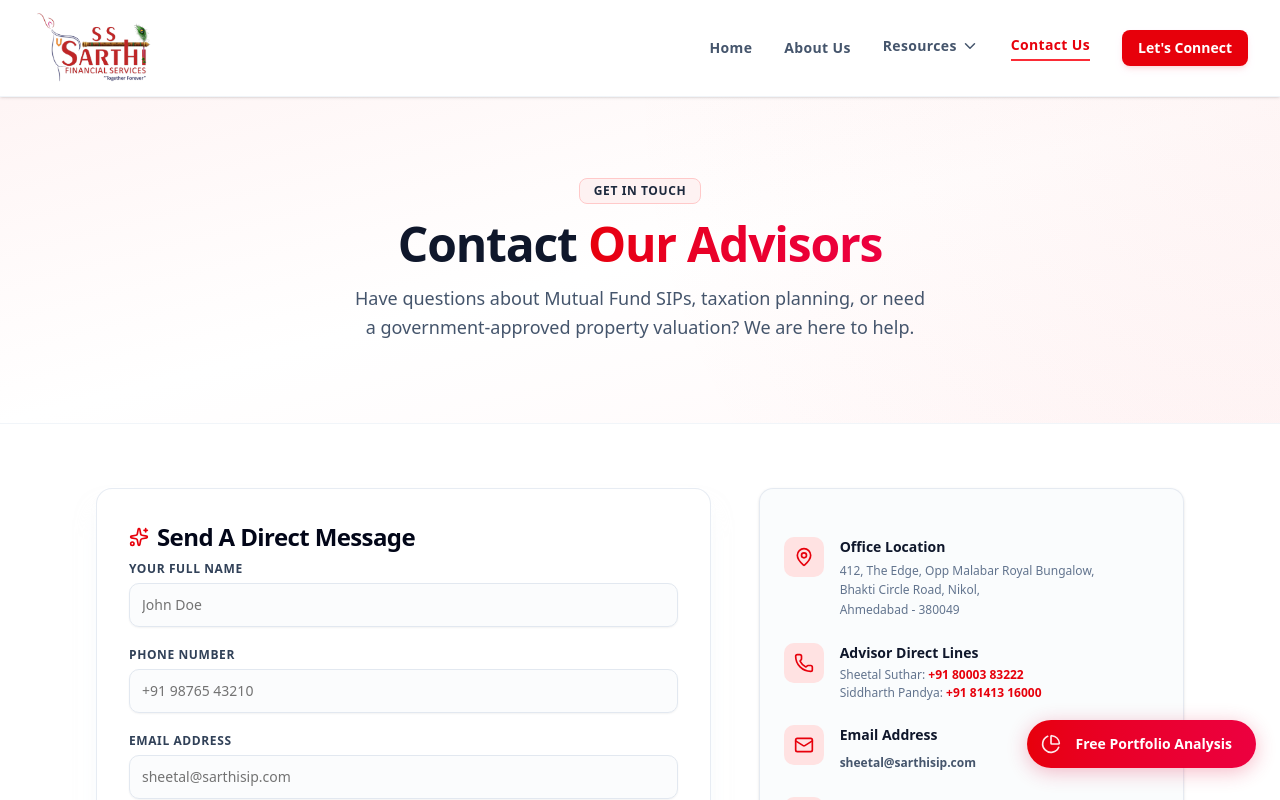
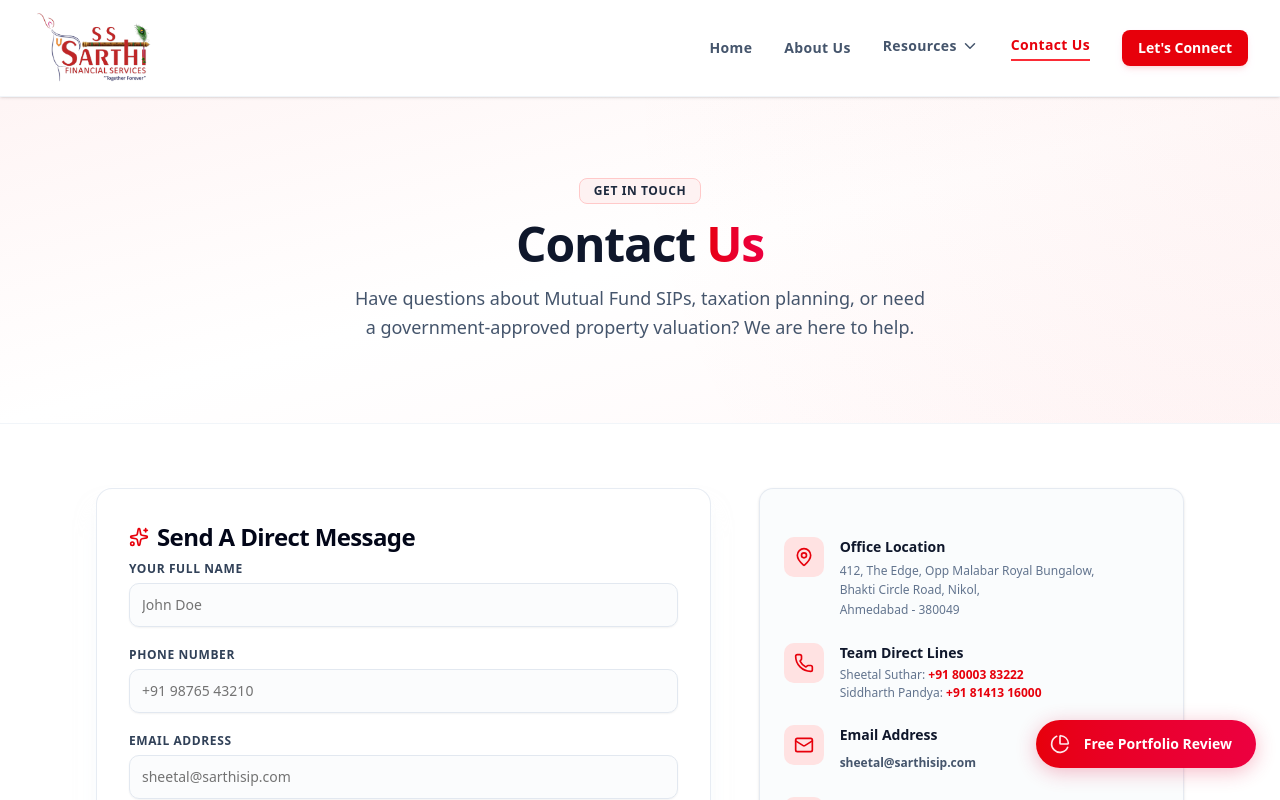
Before and after one commit to dhruvangg/sarthi, a Next.js app: page /contact in a window 1280 px wide. Shown: the top 800 px of the page. Built offline with nearby package versions, Linux system fonts and the light colour scheme.

Commit message:
fix: content changes

```diff
--- a/src/app/about/page.tsx
+++ b/src/app/about/page.tsx
@@ -194,9 +194,9 @@ export default function AboutPage() {
         <div className="container mx-auto px-4 md:px-8">
 
           <div className="max-w-3xl mx-auto text-center mb-16 space-y-3">
-            <Badge className="bg-red-50 text-red-700 border-red-100 font-semibold">Expert Advisors</Badge>
+            <Badge className="bg-red-50 text-red-700 border-red-100 font-semibold">Experts</Badge>
             <h2 className="text-3xl md:text-4xl font-bold tracking-tight text-slate-900 font-extrabold">
-              Meet Our Advisors
+              Meet our Team
             </h2>
             <p className="text-slate-500 text-sm md:text-base leading-relaxed">
               Our leadership is committed to transparency, compliance, and custom solutions for your wealth journey.
--- a/src/app/contact/page.tsx
+++ b/src/app/contact/page.tsx
@@ -78,7 +78,7 @@ export default function ContactPage() {
           <h1 className="text-4xl md:text-5xl font-extrabold tracking-tight text-slate-900">
             Contact{" "}
             <span className="text-transparent bg-clip-text bg-gradient-to-r from-red-600 to-rose-600">
-              Our Advisors
+              Us
             </span>
           </h1>
           <p className="text-slate-600 text-base md:text-lg leading-relaxed max-w-xl mx-auto">
@@ -125,7 +125,7 @@ export default function ContactPage() {
                       <Phone className="h-5 w-5" />
                     </div>
                     <div>
-                      <h4 className="font-bold text-slate-900 text-sm mb-1">Advisor Direct Lines</h4>
+                      <h4 className="font-bold text-slate-900 text-sm mb-1">Team Direct Lines</h4>
                       <div className="text-xs text-slate-500 space-y-0.5 font-medium">
                         <p>Sheetal Suthar: <a href="tel:+918000383222" className="text-red-600 hover:underline font-bold">+91 80003 83222</a></p>
                         <p>Siddharth Pandya: <a href="tel:+918141316000" className="text-red-600 hover:underline font-bold">+91 81413 16000</a></p>
--- a/src/app/page.tsx
+++ b/src/app/page.tsx
@@ -77,7 +77,7 @@ export default function HomePage() {
             {/* Hero Left Content */}
             <div className="lg:col-span-7 space-y-6">
               <Badge className="bg-red-50 text-red-700 hover:bg-red-100 border-red-200/80 px-3.5 py-1 text-xs font-semibold uppercase tracking-wider">
-                Trusted Financial Advisor
+                Your sarthi in your financial journey
               </Badge>
               <h1 className="text-4xl md:text-5xl lg:text-6xl font-extrabold tracking-tight leading-tight text-slate-900">
                 Your Trusted Guide in{" "}
@@ -90,9 +90,9 @@ export default function HomePage() {
               </p>
 
               <div className="flex flex-wrap gap-4 pt-2">
-                <Link href="/contact">
+                <Link href="/resources/risk-profiler">
                   <Button size="lg" className="bg-red-600 hover:bg-red-700 text-white font-semibold shadow-lg shadow-red-600/15 h-12 px-6">
-                    Schedule Free Audit
+                    Free Portfolio Review
                     <ArrowRight className="ml-2 h-4 w-4" />
                   </Button>
                 </Link>
@@ -124,7 +124,7 @@ export default function HomePage() {
             <div className="lg:col-span-5 relative">
               <div className="absolute -inset-1 bg-gradient-to-tr from-red-500 to-rose-500 rounded-2xl blur-lg opacity-10" />
               <div className="relative bg-white border border-slate-200/80 rounded-2xl p-6 md:p-8 shadow-2xl shadow-slate-100">
-                <ContactForm title="Request Advisor Callback" buttonText="Schedule Consultation" />
+                <ContactForm title="Request Callback" buttonText="Schedule Consultation" />
               </div>
             </div>
 
@@ -540,13 +540,13 @@ export default function HomePage() {
           <div className="flex flex-col sm:flex-row justify-center gap-4 pt-4">
             <Link href="/contact">
               <Button size="lg" className="bg-red-600 hover:bg-red-700 text-white font-semibold px-8 h-12 shadow-lg shadow-red-600/15">
-                Connect With Advisors
+                Connect with us
                 <ArrowRight className="ml-2 h-4 w-4" />
               </Button>
             </Link>
             <a href="tel:+918000383222">
               <Button size="lg" variant="outline" className="border-slate-200 text-slate-700 hover:bg-slate-50 h-12">
-                Call Advisor Now
+                Call us Now
               </Button>
             </a>
           </div>
--- a/src/components/FloatingCTA.tsx
+++ b/src/components/FloatingCTA.tsx
@@ -23,7 +23,7 @@ export function FloatingCTA() {
           <PieChart className="w-5 h-5 animate-pulse" />
         </div>
         <span className="text-sm font-bold whitespace-nowrap">
-          Free Portfolio Analysis
+          Free Portfolio Review
         </span>
       </div>
     </Link>
```
